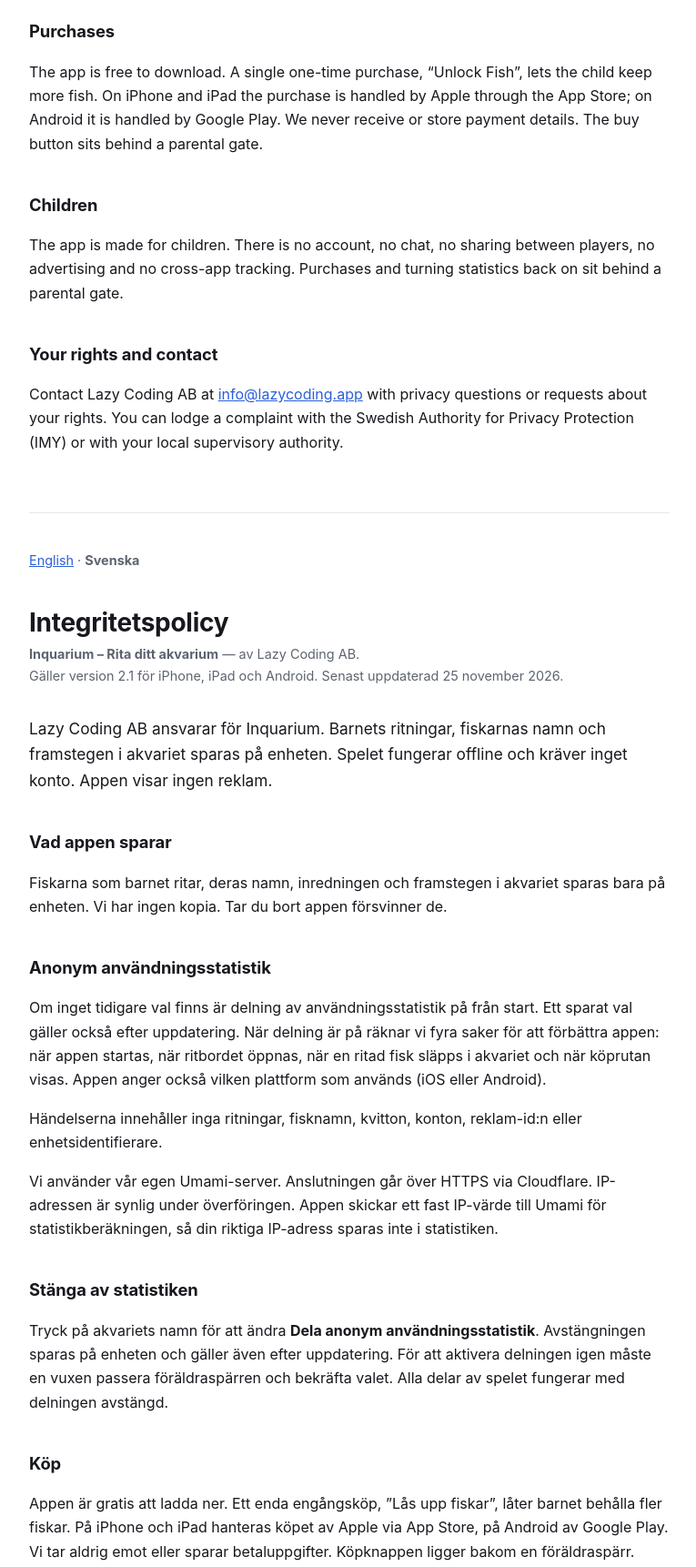
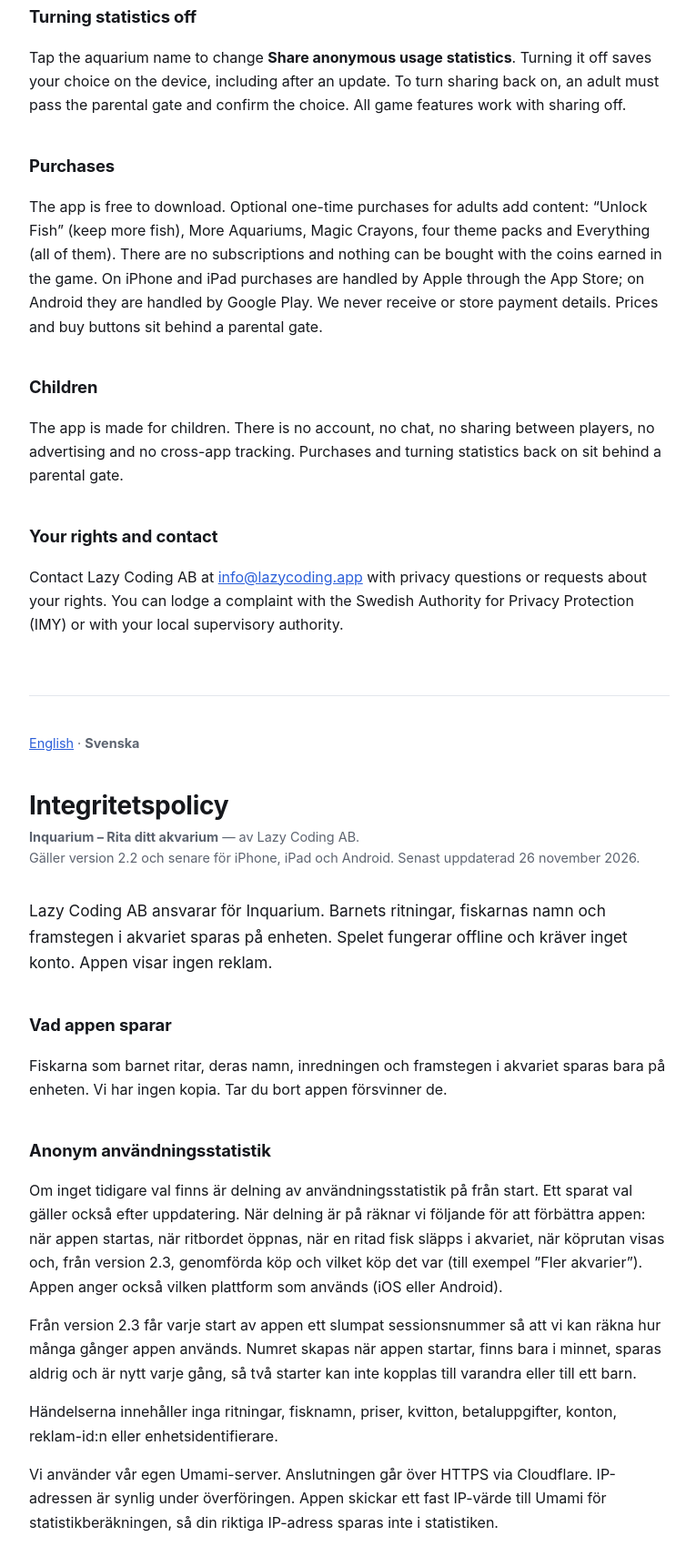
Before and after one commit to Lazy-Coding-AB/plinka, a plain HTML site: page aquarium-privacy.html in a window 1280 px wide. Shown: the part 1050-2772 px from the top of the page at 91% size, without its empty margins (256-1021 px from the left). Drawn offline with Linux system fonts and the light colour scheme.

Commit message:
Inquarium 2.2–2.3: privacy policy covers all purchases, purchase counts and per-launch session number
Co-Authored-By: Claude Opus 5.5 <noreply@anthropic.com>

```diff
--- a/aquarium-privacy.html
+++ b/aquarium-privacy.html
@@ -35,7 +35,7 @@
 
 <h1>Privacy Policy</h1>
 <p class="meta"><strong>Inquarium – Draw Your Aquarium</strong> — by Lazy Coding AB.<br>
-Applies to version 2.1 for iPhone, iPad and Android. Last updated 25 November 2026.</p>
+Applies to version 2.2 and later for iPhone, iPad and Android. Last updated 26 November 2026.</p>
 
 <p class="lede">Lazy Coding AB is responsible for Inquarium. Children’s drawings, fish names and
 aquarium progress are saved on the device. The game works offline and requires no account.
@@ -47,11 +47,16 @@ stored only on the device. We have no copy of them. Deleting the app deletes the
 
 <h2>Anonymous usage statistics</h2>
 <p>Usage sharing is on at first launch unless there is a saved preference. Your previous choice is
-kept when you update. When sharing is on, we count four activities to help improve the app: app
-launches, visits to the drawing board, drawings released into the aquarium and appearances of the
-purchase screen. The app also reports which platform is in use (iOS or Android).</p>
-<p>These events contain no drawings, fish names, receipts, account details, advertising IDs or
-device identifiers.</p>
+kept when you update. When sharing is on, we count these activities to help improve the app: app
+launches, visits to the drawing board, drawings released into the aquarium, appearances of the
+purchase screen and, from version 2.3, completed purchases together with which purchase it was (for
+example “More Aquariums”). The app also reports which platform is in use (iOS or Android).</p>
+<p>From version 2.3, each launch of the app gets a random session number so that we can count how
+many times the app is used. The number is created when the app starts, is kept only in memory, is
+never saved and is different every time, so two launches cannot be linked to each other or to a
+child.</p>
+<p>These events contain no drawings, fish names, prices, receipts, payment details, account details,
+advertising IDs or device identifiers.</p>
 <p>We run our own Umami server. The connection uses HTTPS through Cloudflare. The connection’s IP
 address is visible during transmission. The app sends a fixed IP value to Umami for its analytics
 calculations, so your real IP address is not stored as part of the statistics.</p>
@@ -62,10 +67,11 @@ saves your choice on the device, including after an update. To turn sharing back
 pass the parental gate and confirm the choice. All game features work with sharing off.</p>
 
 <h2>Purchases</h2>
-<p>The app is free to download. A single one-time purchase, “Unlock Fish”, lets the child keep more
-fish. On iPhone and iPad the purchase is handled by Apple through the App Store; on Android it is
-handled by Google Play. We never receive or store payment details. The buy button sits behind a
-parental gate.</p>
+<p>The app is free to download. Optional one-time purchases for adults add content: “Unlock Fish”
+(keep more fish), More Aquariums, Magic Crayons, four theme packs and Everything (all of them). There
+are no subscriptions and nothing can be bought with the coins earned in the game. On iPhone and iPad
+purchases are handled by Apple through the App Store; on Android they are handled by Google Play.
+We never receive or store payment details. Prices and buy buttons sit behind a parental gate.</p>
 
 <h2>Children</h2>
 <p>The app is made for children. There is no account, no chat, no sharing between players, no
@@ -83,7 +89,7 @@ Privacy Protection (IMY) or with your local supervisory authority.</p>
 
 <h1 id="svenska">Integritetspolicy</h1>
 <p class="meta"><strong>Inquarium – Rita ditt akvarium</strong> — av Lazy Coding AB.<br>
-Gäller version 2.1 för iPhone, iPad och Android. Senast uppdaterad 25 november 2026.</p>
+Gäller version 2.2 och senare för iPhone, iPad och Android. Senast uppdaterad 26 november 2026.</p>
 
 <p class="lede">Lazy Coding AB ansvarar för Inquarium. Barnets ritningar, fiskarnas namn och
 framstegen i akvariet sparas på enheten. Spelet fungerar offline och kräver inget konto. Appen
@@ -95,11 +101,15 @@ enheten. Vi har ingen kopia. Tar du bort appen försvinner de.</p>
 
 <h2>Anonym användningsstatistik</h2>
 <p>Om inget tidigare val finns är delning av användningsstatistik på från start. Ett sparat val
-gäller också efter uppdatering. När delning är på räknar vi fyra saker för att förbättra appen: när
-appen startas, när ritbordet öppnas, när en ritad fisk släpps i akvariet och när köprutan visas.
-Appen anger också vilken plattform som används (iOS eller Android).</p>
-<p>Händelserna innehåller inga ritningar, fisknamn, kvitton, konton, reklam-id:n eller
-enhetsidentifierare.</p>
+gäller också efter uppdatering. När delning är på räknar vi följande för att förbättra appen: när
+appen startas, när ritbordet öppnas, när en ritad fisk släpps i akvariet, när köprutan visas och,
+från version 2.3, genomförda köp och vilket köp det var (till exempel ”Fler akvarier”). Appen anger
+också vilken plattform som används (iOS eller Android).</p>
+<p>Från version 2.3 får varje start av appen ett slumpat sessionsnummer så att vi kan räkna hur
+många gånger appen används. Numret skapas när appen startar, finns bara i minnet, sparas aldrig och
+är nytt varje gång, så två starter kan inte kopplas till varandra eller till ett barn.</p>
+<p>Händelserna innehåller inga ritningar, fisknamn, priser, kvitton, betaluppgifter, konton,
+reklam-id:n eller enhetsidentifierare.</p>
 <p>Vi använder vår egen Umami-server. Anslutningen går över HTTPS via Cloudflare. IP-adressen är
 synlig under överföringen. Appen skickar ett fast IP-värde till Umami för statistikberäkningen, så
 din riktiga IP-adress sparas inte i statistiken.</p>
@@ -111,9 +121,11 @@ måste en vuxen passera föräldraspärren och bekräfta valet. Alla delar av sp
 delningen avstängd.</p>
 
 <h2>Köp</h2>
-<p>Appen är gratis att ladda ner. Ett enda engångsköp, ”Lås upp fiskar”, låter barnet behålla fler
-fiskar. På iPhone och iPad hanteras köpet av Apple via App Store, på Android av Google Play. Vi tar
-aldrig emot eller sparar betaluppgifter. Köpknappen ligger bakom en föräldraspärr.</p>
+<p>Appen är gratis att ladda ner. Frivilliga engångsköp för vuxna lägger till innehåll: ”Lås upp
+fiskar” (behåll fler fiskar), Fler akvarier, Magiska kritor, fyra temapaket och Allt i ett (alla
+köpen). Det finns inga prenumerationer och mynten i spelet kan aldrig köpas för pengar. På iPhone och
+iPad hanteras köpen av Apple via App Store, på Android av Google Play. Vi tar aldrig emot eller sparar
+betaluppgifter. Priser och köpknappar ligger bakom en föräldraspärr.</p>
 
 <h2>Barn</h2>
 <p>Appen är gjord för barn. Det finns inget konto, ingen chatt, ingen delning mellan spelare, ingen
```
